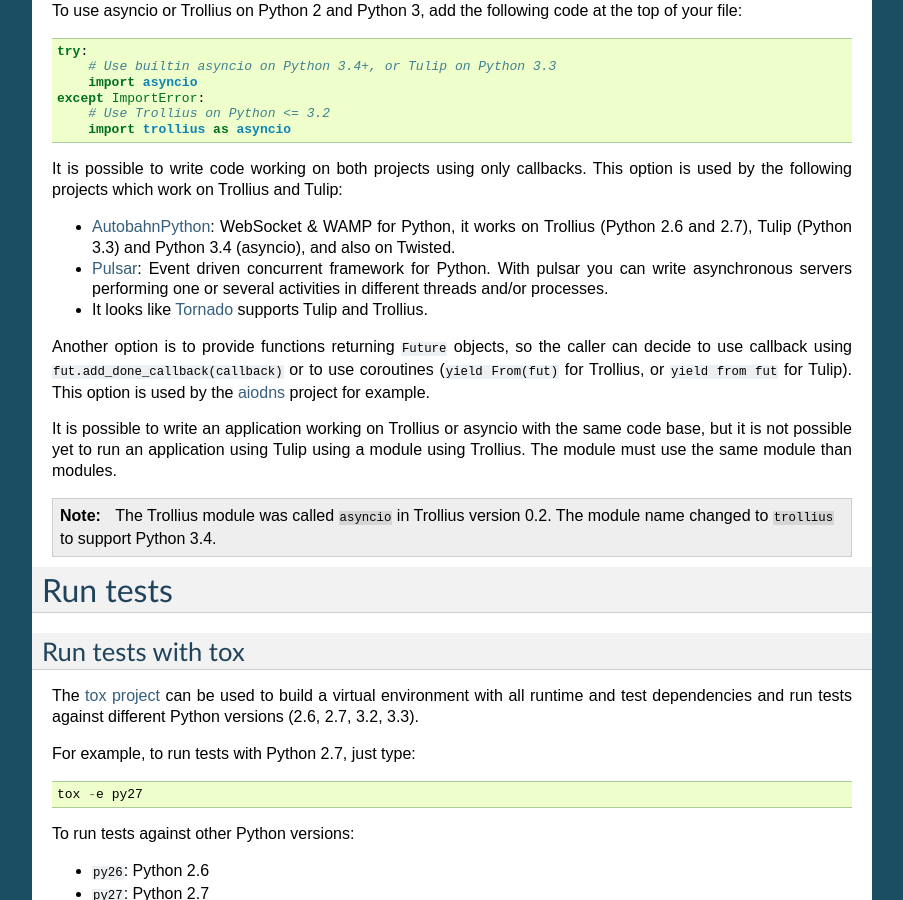
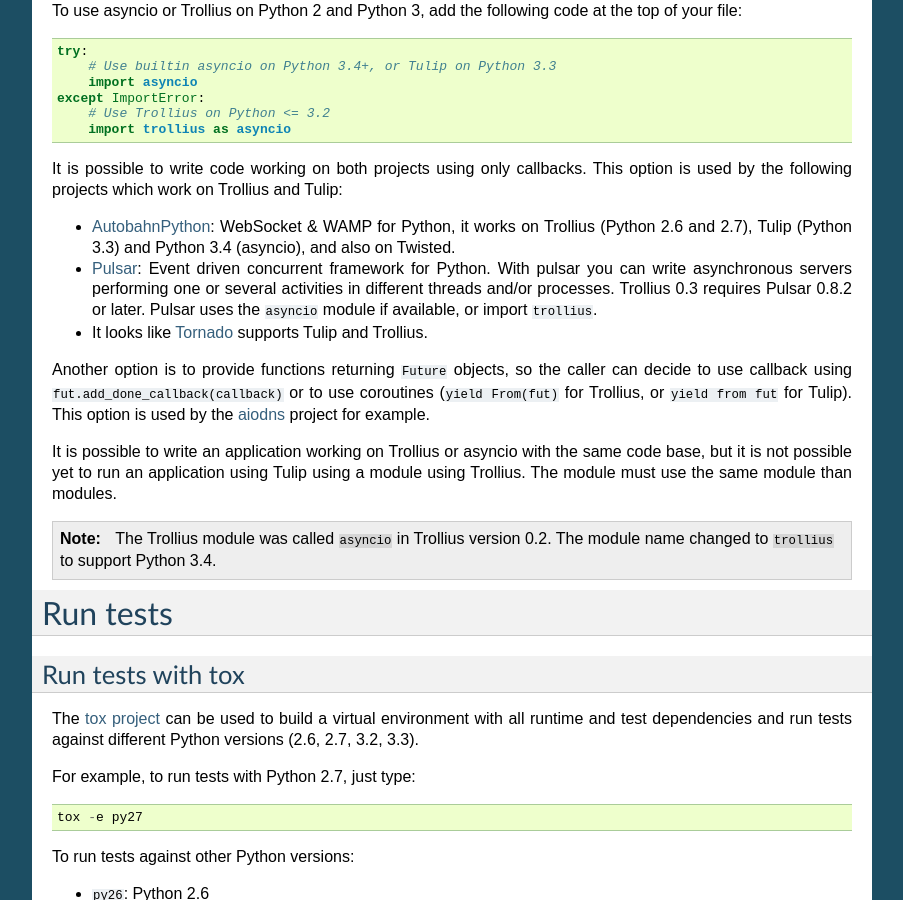
Before and after one commit to openstack-archive/deb-python-trollius, a Sphinx documentation site: the page built from doc/index.rst, in a window 1280 px wide and 900 px high, scrolled down 3637 px. Shown: the whole window, without its empty margins (198-1101 px from the left). Built offline with Sphinx 7.4.7, drawn with Linux system fonts in a browser that asks for light colours.

Commit message:
Trollius 0.3 requires Pulsar 0.8.2+

```diff
--- a/doc/index.rst
+++ b/doc/index.rst
@@ -247,6 +247,8 @@ This option is used by the following projects which work on Trollius and Tulip:
 * `Pulsar <http://pythonhosted.org/pulsar/>`_: Event driven concurrent
   framework for Python. With pulsar you can write asynchronous servers
   performing one or several activities in different threads and/or processes.
+  Trollius 0.3 requires Pulsar 0.8.2 or later. Pulsar uses the ``asyncio``
+  module if available, or import ``trollius``.
 * It looks like `Tornado <http://www.tornadoweb.org/>`_ supports Tulip and
   Trollius.
 
```
